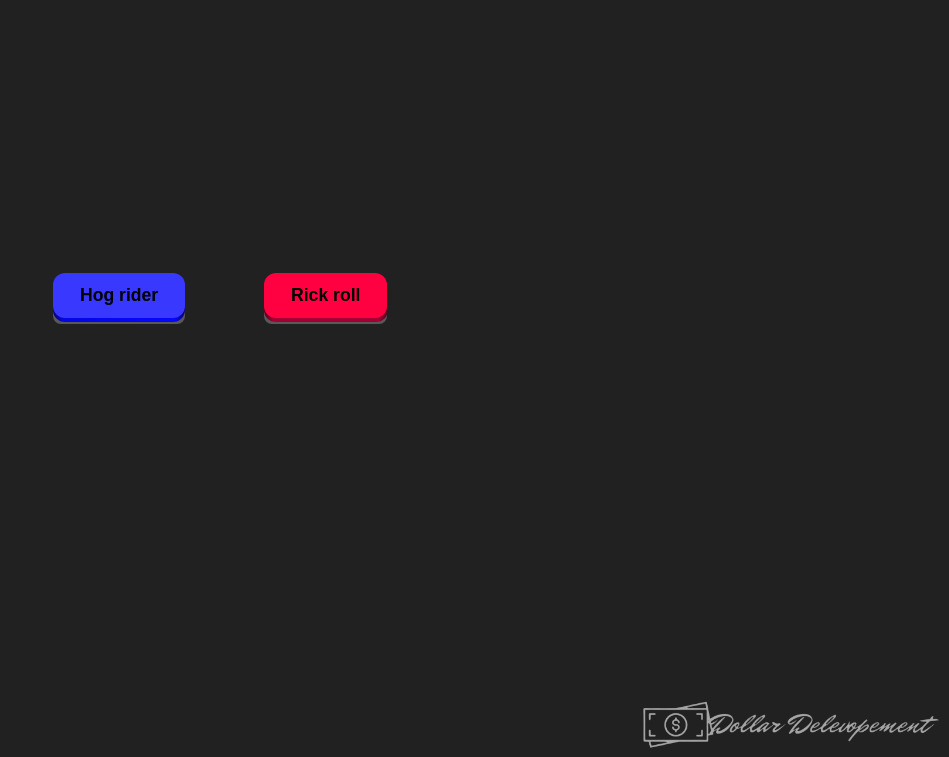
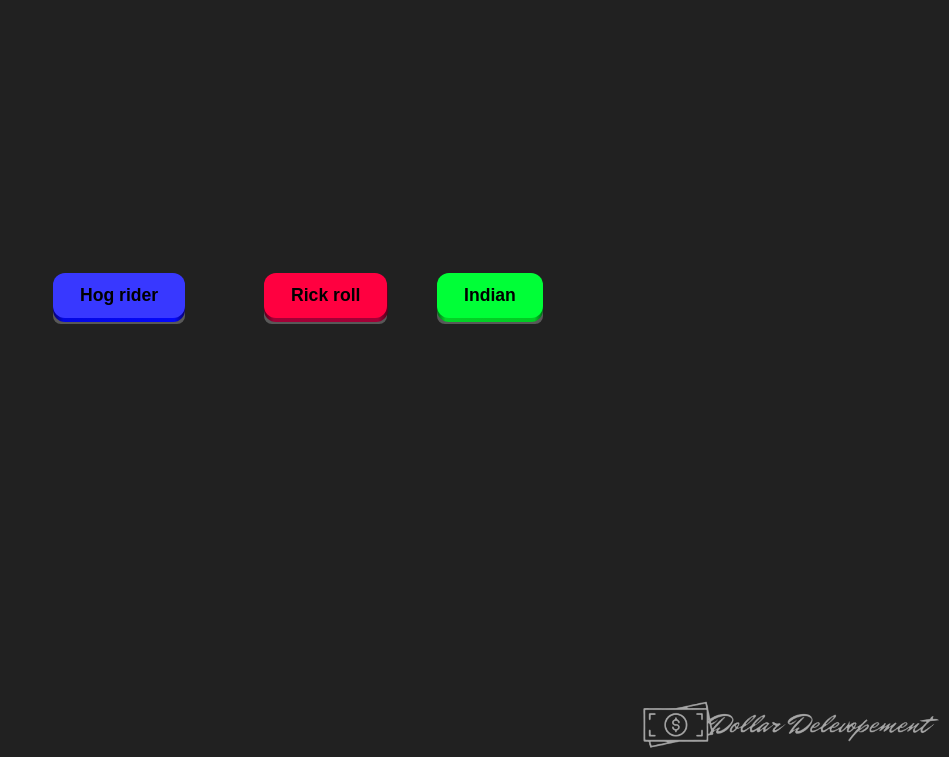
Before and after one commit to hogrider65/rickrollbuttonsound, a plain HTML site: page index.html in a window 1280 px wide. Shown: the part 43-800 px from the top of the page, without its empty margins (331-1280 px from the left). Drawn offline with Linux system fonts and the light colour scheme.

Commit message:
Update index.html

```diff
--- a/index.html
+++ b/index.html
@@ -9,19 +9,30 @@
 
 <div  id="Neews" class="Neews">
 <p class="t1d">05/03/2023</p>
+
 <p class="t1">Aggiunta casella news:
-  Qui potete leggere le novità sul sito
+  Qui potete leggere le novità sul sito</p>
+
 <p class="t1d">05/03/2023</p>
+
 <p class="t1">Nuovo suono disponibile:
-  Da oggi disponibile hogrider EARRAPE
-</p>
-</p>
+  Da oggi disponibile hogrider EARRAPE</p>
+
+ <p class="t1d">07/03/2023</p>
+
+<p class="t1">Nuovo suono disponibile:
+  Da oggi disponibile Indian loud music</p>
 
 </div>
 
 
 <img src="C:\Users\brutm\Downloads\keyboard_double_arrow_down_FILL0_wght400_GRAD0_opsz48.svg" onclick="Dd()" class="arrow">
 
+<audio id="indian m">
+  <source src="indian-music-mp3cut.mp3" type="audio/ogg">
+  <source src="indian-music-mp3cut.mp3" type="audio/mpeg">
+  your ddd
+</audio>
 
 
   <audio id="rick roll">
@@ -36,6 +47,11 @@
     your
   </audio>
 
+<button onclick="playdaAudio()" type="audio7ogg" class="indian">
+<span class="shadow2"></span>
+<span class="edge2"></span>
+<span class="front2"><b>Indian</b></span>
+</button>
 
 
   <button onclick="playdAudio()" type="audio7ogg" class="hog">
@@ -77,11 +93,19 @@ function Dd(){
       z.play();
     }
 
-    function pausedAudio() {
+    function pauseAudio() {
       z.pause();
     }
 
+    var y = document.getElementById("indian m");
 
+    function playdaAudio() {
+      y.play();
+    }
+
+    function pauseAudio() {
+      y.pause();
+    }
 
 
     console.log("gfgf");
@@ -330,6 +354,97 @@ background-color: #ffffff;
      }
 
 
+     .indian {
+      position: absolute;
+      top: 40%;
+      left: 60%;
+      border: none;
+      background: transparent;
+      padding: 0;
+      cursor: pointer;
+      outline-offset: 4px;
+      transition: filter 250ms;
+      user-select: none;
+      touch-action: manipulation;
+      z-index: 2;
+     }
+     .shadow2 {
+      position: absolute;
+      top: 0;
+      left: 0;
+      width: 100%;
+      height: 100%;
+      border-radius: 8px;
+      background: rgba(255, 255, 255, 0.25);
+      will-change: transform;
+      transform: translateY(2px);
+      transition: transform
+         600ms
+         cubic-bezier(.3, .7, .4, 1);
+     }
+
+     .edge2 {
+      position: absolute;
+      top: 0;
+      left: 0;
+      width: 100%;
+      height: 100%;
+      border-radius: 12px;
+      background: linear-gradient(
+         to left,
+         hsl(133, 98%, 21%) 0%,
+         hsl(130, 99%, 40%) 8%,
+         hsl(130, 97%, 42%) 92%,
+         hsl(133, 98%, 21%) 100%
+       );
+     }
+
+     .front2 {
+      display: block;
+      position: relative;
+      padding: 12px 27px;
+      border-radius: 12px;
+      font-size: 1.1rem;
+      color: rgb(0, 0, 0);
+      background-color: rgb(0, 255, 55);
+      will-change: transform;
+      transform: translateY(-4px);
+      transition: transform
+         600ms
+         cubic-bezier(.3, .7, .4, 1);
+     }
+
+     button:hover {
+      filter: brightness(110%);
+     }
+
+     button:hover .front2 {
+      transform: translateY(-6px);
+      transition: transform
+         250ms
+         cubic-bezier(.3, .7, .4, 1.5);
+     }
+
+     button:active .front2 {
+      transform: translateY(-2px);
+      transition: transform 34ms;
+     }
+
+     button:hover .shadow2 {
+      transform: translateY(4px);
+      transition: transform
+         250ms
+         cubic-bezier(.3, .7, .4, 1.5);
+     }
+
+     button:active .shadow2 {
+      transform: translateY(1px);
+      transition: transform 34ms;
+     }
+
+     button:focus:not(:focus-visible) {
+      outline: none;
+     }
 
   </style>
 </div>
```
